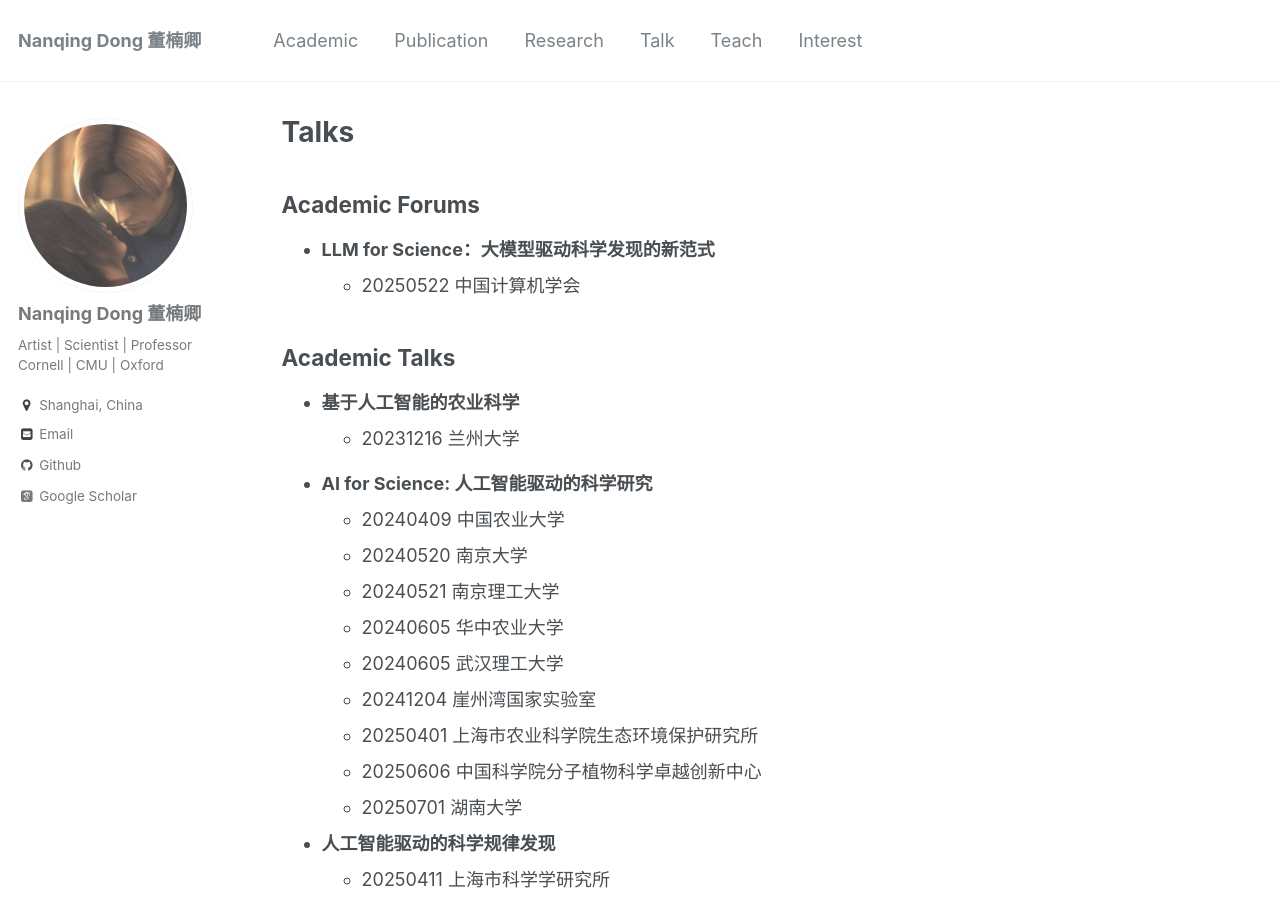
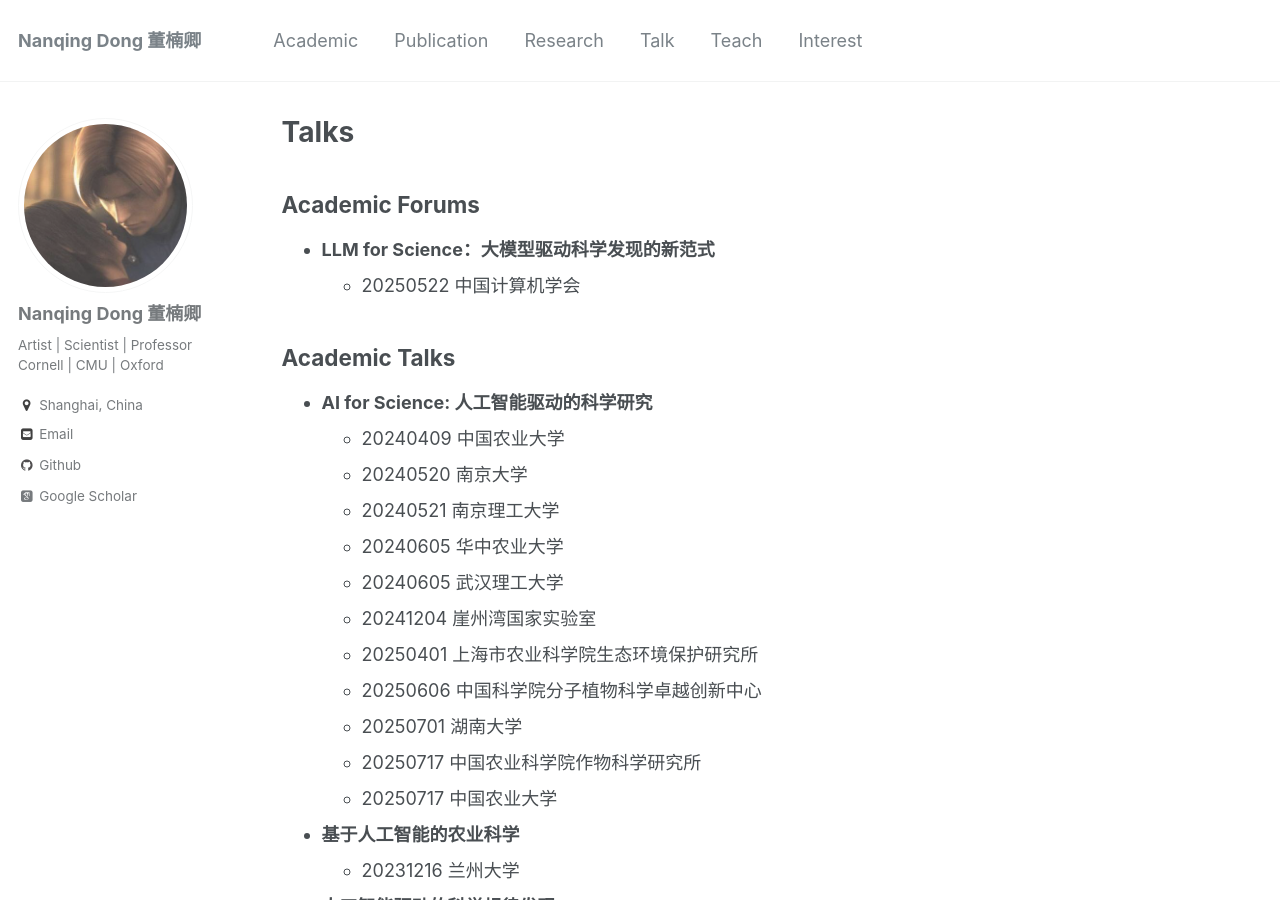
Before and after one commit to eveningdong/eveningdong.github.io, a Jekyll site: the page built from _pages/talk.md, in a window 1280 px wide and 900 px high. Built offline with Jekyll 4.4.1, drawn with Linux system fonts in a browser that asks for light colours; some web fonts are replaced.

Commit message:
Update talk.md

```diff
--- a/_pages/talk.md
+++ b/_pages/talk.md
@@ -29,7 +26,11 @@ author_profile: true
   + 20250401 上海市农业科学院生态环境保护研究所
   + 20250606 中国科学院分子植物科学卓越创新中心
   + 20250701 湖南大学
+  + 20250717 中国农业科学院作物科学研究所
+  + 20250717 中国农业大学
 
+* **基于人工智能的农业科学**
+  + 20231216 兰州大学
 
 * **人工智能驱动的科学规律发现**
   + 20250411 上海市科学学研究所
```
Also changed, not shown: other parts of _pages/talk.md (+0 -3 lines).
